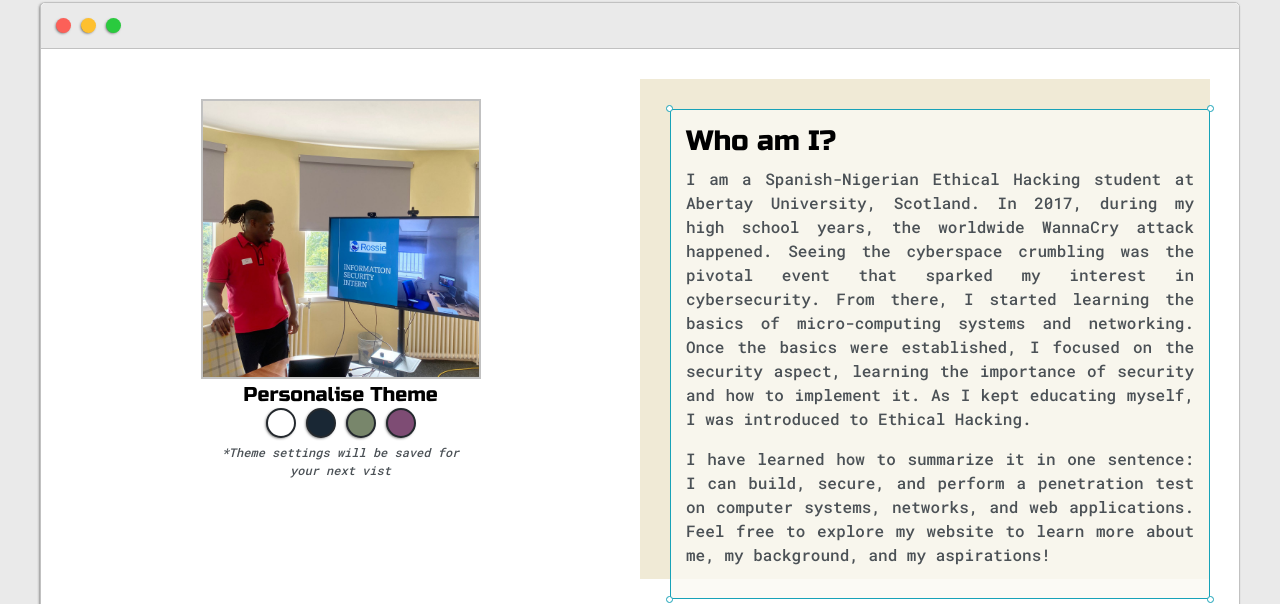
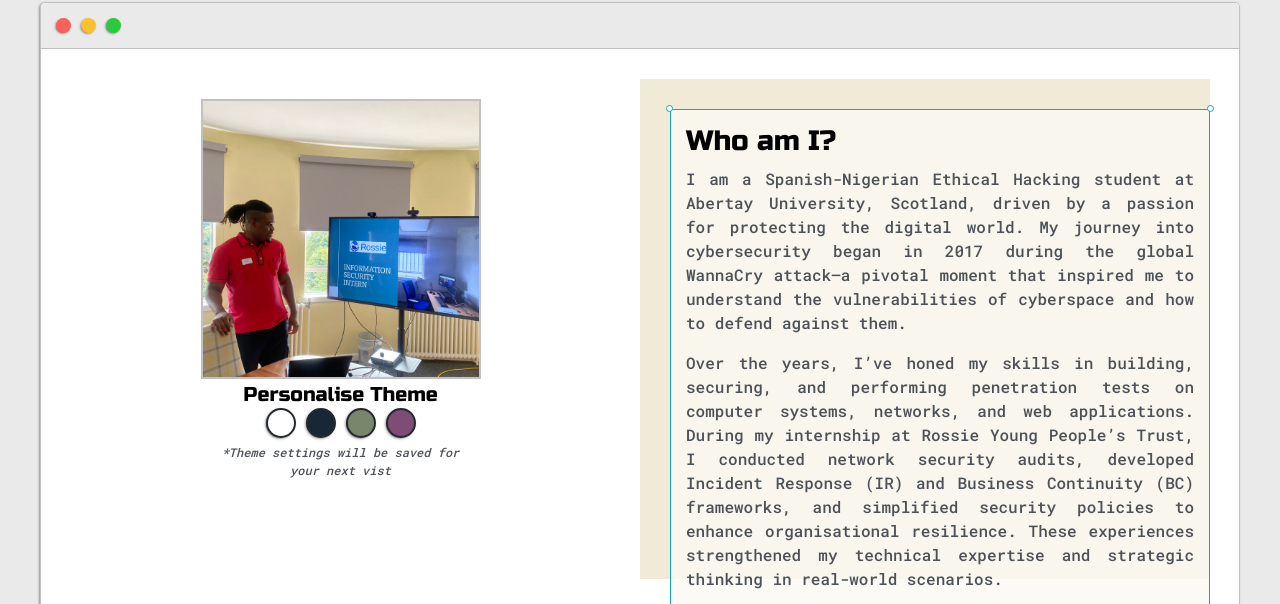
Before and after one commit to maw0yemi/get-to-know-me, a plain HTML site: page index.html in a window 1280 px wide. Shown: the part 151-755 px from the top of the page. Drawn offline with nearby package versions, Linux system fonts and the light colour scheme.

Commit message:
Update index.html

```diff
--- a/index.html
+++ b/index.html
@@ -82,11 +82,14 @@
 							<div id="corner-tl" class="corner"></div>
 							<div id="corner-tr" class="corner"></div>
 							<h3>Who am I?</h3>
-							<p>I am a Spanish-Nigerian Ethical Hacking student at Abertay University, Scotland. In 2017, during my high school years, the worldwide WannaCry attack happened.
-							Seeing the cyberspace crumbling was the pivotal event that sparked my interest in cybersecurity. From there, I started learning the basics of micro-computing systems
-							and networking. Once the basics were established, I focused on the security aspect, learning the importance of security and how to implement it. As I kept educating myself, I was introduced to Ethical Hacking.</p>
-							<p>I have learned how to summarize it in one sentence: I can build, secure, and perform a penetration test on computer systems, networks, and web applications.
-							Feel free to explore my website to learn more about me, my background, and my aspirations!</p>
+							<p>I am a Spanish-Nigerian Ethical Hacking student at Abertay University, Scotland, driven by a passion for protecting the digital world. My journey into
+								cybersecurity began in 2017 during the global WannaCry attack—a pivotal moment that inspired me to understand the vulnerabilities of cyberspace and
+								how to defend against them.</p>
+							<p>Over the years, I’ve honed my skills in building, securing, and performing penetration tests on computer systems, networks, and web applications.
+								During my internship at Rossie Young People’s Trust, I conducted network security audits, developed Incident Response (IR) and Business Continuity
+								(BC) frameworks, and simplified security policies to enhance organisational resilience. These experiences strengthened my technical expertise and
+								strategic thinking in real-world scenarios.</p>
+							<p>Feel free to explore my website to learn more about my background, projects, and extracurricular activities.</p>
 							<div id="corner-br" class="corner"></div>
 							<div id="corner-bl" class="corner"></div>
 						</div>
```
